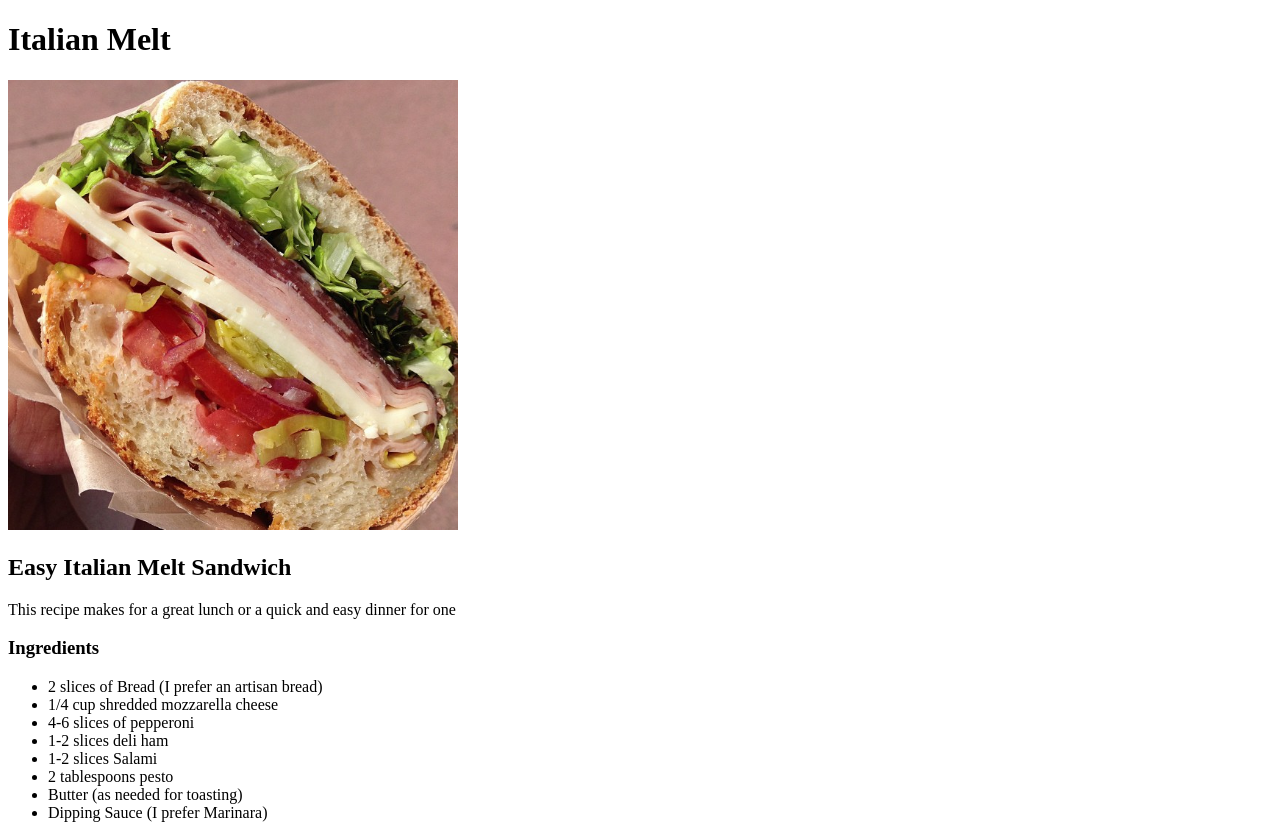
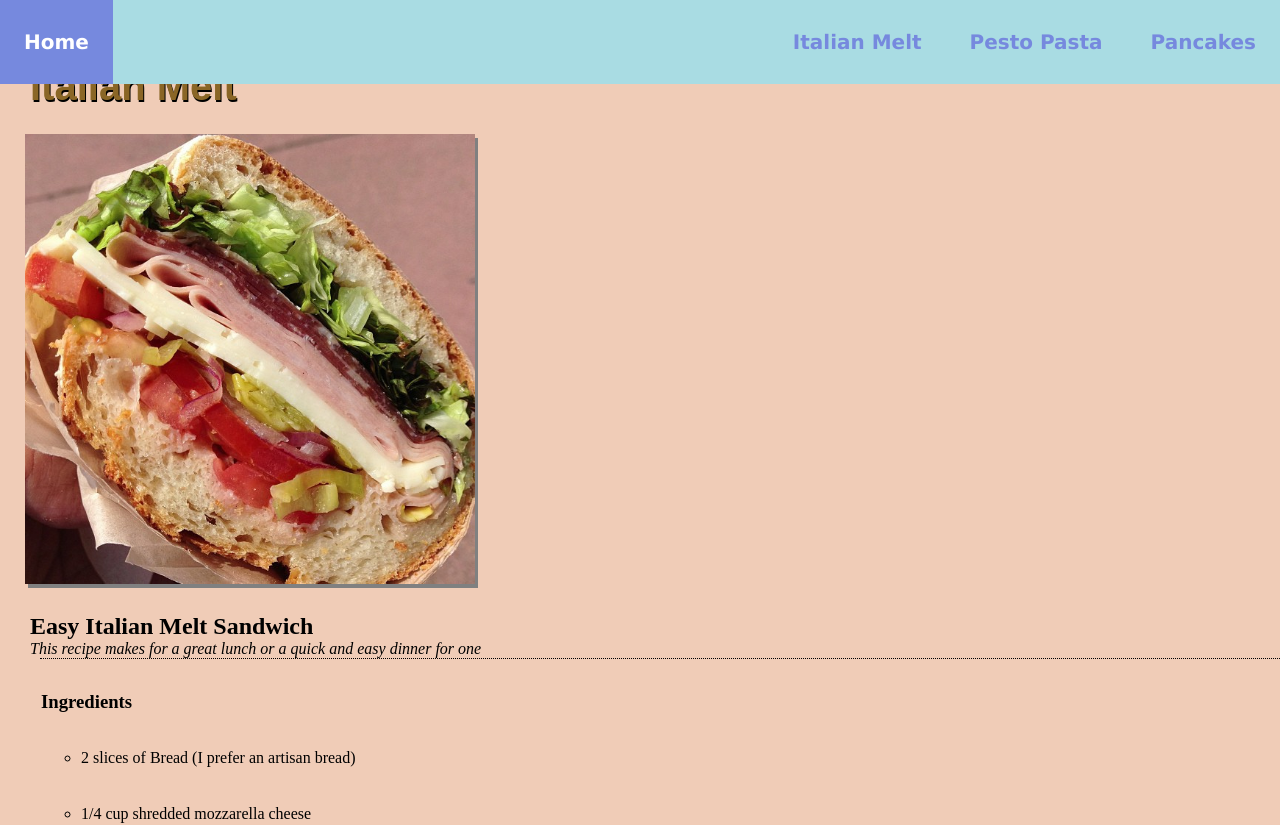
Before and after one commit to jhwk316/odin-recipes, a plain HTML site: page recipes/italian_melt.html in a window 1280 px wide. Shown: the top 825 px of the page. Drawn offline with Linux system fonts and the light colour scheme.

Commit message:
modified project with css

```diff
--- /dev/null
+++ b/recipes.css
@@ -0,0 +1,112 @@
+
+* {
+    margin: 0;
+    box-sizing: border-box;
+}
+
+#navbar {
+    position:fixed;
+    top: 0;
+    width: 100%;
+}
+
+nav ul {
+    margin: 0;
+    padding: 0;
+    list-style-type: none;
+    overflow: hidden;
+    background-color: #a9dce3;
+
+}
+
+nav li {
+    float: right;
+    font-size: 20px;
+    font-weight: 800;
+    font-family:'Verdana', 'Geneva', 'Tahoma', sans-serif ;
+}
+
+nav #home {
+    float: left;
+}
+
+nav li a {
+    display: block;
+    text-decoration: none;
+    padding: 30px 24px;
+    color: #7689de;
+
+}
+
+nav li a:hover {
+    background-color: #7689de;
+    color: white;
+
+}
+
+nav li a:active {
+    background-color: gray;
+}
+
+body {
+    background-color: #efc8b1ea;
+}
+
+main {
+    padding-top: 5%;
+}
+
+ul {
+    list-style-type: circle;
+}
+
+
+
+h1 {
+    font-family:fantasy;
+    font-size: 40px;
+    color: #8a6626;
+    text-shadow: 1px 2px black;
+    margin-left: 30px;
+
+}
+img {
+    width: 450px;
+    margin: 25px;
+}
+    .img-format {
+    box-shadow: 3px 4px gray;
+    }
+
+
+.ingredients,
+.instructions {
+    margin-left: 40px;
+    padding: 15px 1px;
+    border-top: 1px dotted black;
+    line-height: 3.5em;
+
+}
+
+.instructions p {
+    padding-top: 5px;
+    font-style: italic;
+}
+
+.description {
+    margin-left: 30px;
+}
+
+.description p {
+    font-style: italic;
+}
+
+footer {
+    display: flex;
+    justify-content: flex-end;
+    align-items: flex-end;
+    background-color: lightblue;
+    color: rgb(84, 37, 255);
+    padding: 20px 5px;
+
+}
--- a/recipes/italian_melt.html
+++ b/recipes/italian_melt.html
@@ -4,13 +4,27 @@
     <meta charset="UTF-8">
     <meta http-equiv="X-UA-Compatible" content="IE=edge">
     <meta name="viewport" content="width=device-width, initial-scale=1.0">
+    <link rel="stylesheet" href="../recipes.css"/>
     <title>Document</title>
 </head>
 <body>
+    <nav id="navbar">
+        <ul>
+          <li id="home"><a href="../index.html">Home</a></li>
+          <li><a href="./pancake.html">Pancakes</a></li>
+          <li><a href="./pesto_pasta.html">Pesto Pasta</a></li>
+          <li><a href="./italian_melt.html">Italian Melt</a></li>
+      </ul>
+      </nav>
+      <main>
     <h1>Italian Melt</h1>
-    <img src="../img/Italian_melt.jpg" width="450px" alt="italian_melt">
+    <img class="img-format" src="../img/Italian_melt.jpg" alt="italian_melt">
+
+    <div class="description">
     <h2>Easy Italian Melt Sandwich</h2>
     <p>This recipe makes for a great lunch or a quick and easy dinner for one</p>
+    </div>
+    <div class="ingredients">
     <h3>Ingredients</h3>
         <ul>
             <li>2 slices of Bread (I prefer an artisan bread)</li>
@@ -22,7 +36,8 @@
             <li>Butter (as needed for toasting)</li>
             <li>Dipping Sauce (I prefer Marinara)</li>
         </ul>
-
+    </div>
+    <div class="instructions">
         <h3>Instructions</h3>
         <ol>
             <li>Preheat griddle or pan on medium heat</li>
@@ -35,6 +50,10 @@
         </ol>
         <p>Feel free to add or substitute toppings and meat options to suit your tastes</p>
 
+        </div>
+        </main>
+        <footer>
         <p>This recipe is unique to the creator of this page</p>
+        </footer>
 </body>
 </html>
```
Also changed, not shown: index.html (+17 -7 lines), recipes/pancake.html (+18 -3 lines), recipes/pesto_pasta.html (+19 -3 lines).
